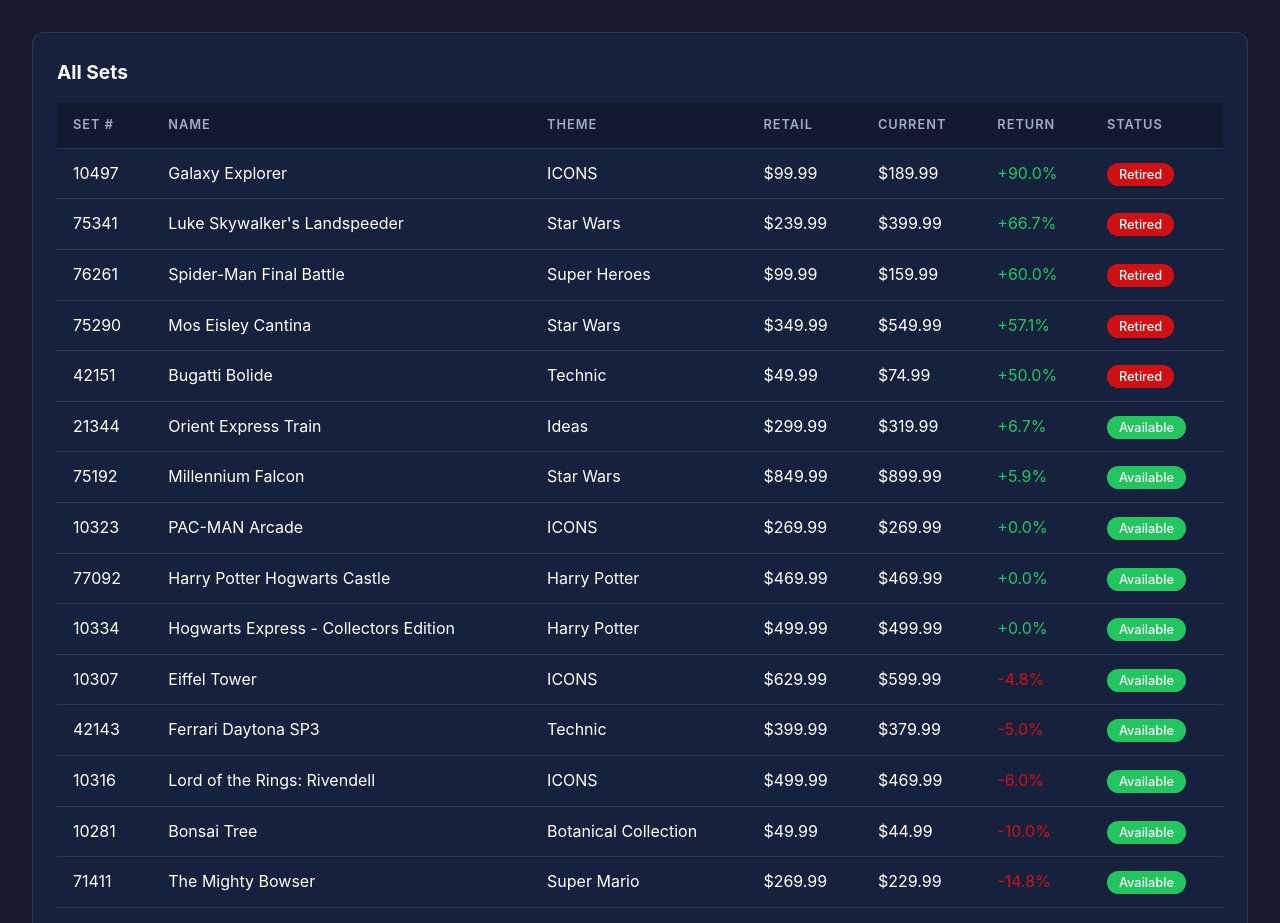
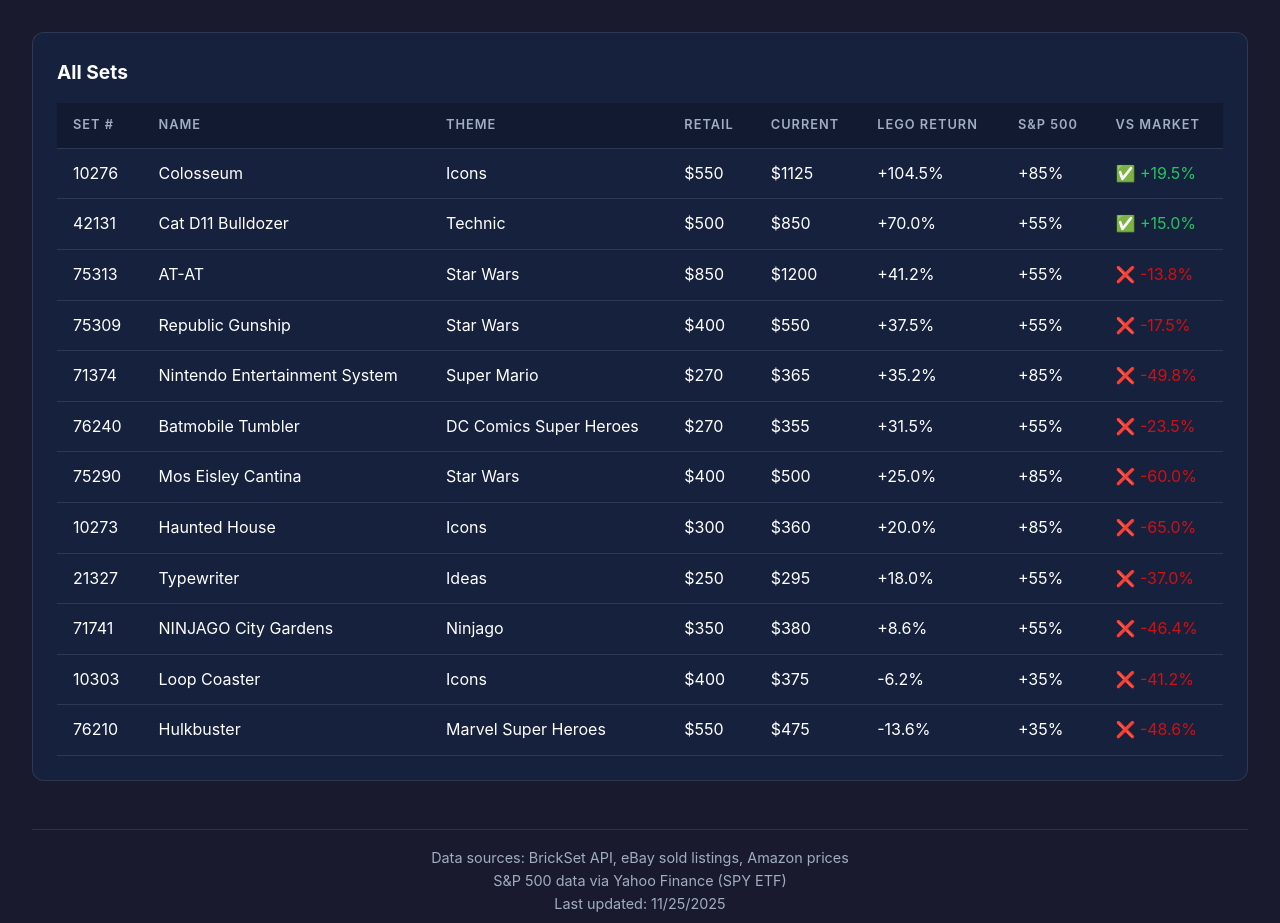
Before and after one commit to NathanNorman/personal-lego-investing, a plain HTML site: page index.html in a window 1280 px wide. Shown: the part 1626-2549 px from the top of the page. Drawn offline with nearby package versions, Linux system fonts and the light colour scheme.

Commit message:
Add real market data analysis: LEGO vs S&P 500
- Updated dashboard with actual eBay sold prices for 12 retired sets
- Key finding: LEGO returned +34.2% vs S&P 500's +60.2% (2020-2025)
- Only 2 of 12 sets beat the market (Colosseum +105%, CAT D11 +70%)
- BrickSet client now uses macOS Keychain for credentials
- Dashboard shows per-set vs market comparison

```diff
--- /dev/null
+++ b/data/processed/validated_sets.json
@@ -0,0 +1,170 @@
+[
+  {
+    "set_number": "75313",
+    "name": "AT-AT",
+    "year": 2021,
+    "theme": "Star Wars",
+    "subtheme": "Ultimate Collector Series",
+    "pieces": 6785,
+    "retail_price_usd": 849.99,
+    "release_date": "2021-11-26",
+    "exit_date": "2024-12-31",
+    "current_price": 1200.00,
+    "price_source": "ebay_sold",
+    "price_date": "2025-11-25"
+  },
+  {
+    "set_number": "10276",
+    "name": "Colosseum",
+    "year": 2020,
+    "theme": "Icons",
+    "subtheme": "Architecture",
+    "pieces": 9036,
+    "retail_price_usd": 549.99,
+    "release_date": "2020-11-27",
+    "exit_date": "2024-10-01",
+    "current_price": 1125.00,
+    "price_source": "ebay_sold",
+    "price_date": "2025-11-25"
+  },
+  {
+    "set_number": "75290",
+    "name": "Mos Eisley Cantina",
+    "year": 2020,
+    "theme": "Star Wars",
+    "subtheme": "Master Builder Series",
+    "pieces": 3187,
+    "retail_price_usd": 399.99,
+    "release_date": "2020-09-16",
+    "exit_date": "2024-06-01",
+    "current_price": 500.00,
+    "price_source": "ebay_sold",
+    "price_date": "2025-11-25"
+  },
+  {
+    "set_number": "71374",
+    "name": "Nintendo Entertainment System",
+    "year": 2020,
+    "theme": "Super Mario",
+    "subtheme": null,
+    "pieces": 2646,
+    "retail_price_usd": 269.99,
+    "release_date": "2020-08-01",
+    "exit_date": "2024-12-31",
+    "current_price": 365.00,
+    "price_source": "ebay_sold",
+    "price_date": "2025-11-25"
+  },
+  {
+    "set_number": "21327",
+    "name": "Typewriter",
+    "year": 2021,
+    "theme": "Ideas",
+    "subtheme": null,
+    "pieces": 2079,
+    "retail_price_usd": 249.99,
+    "release_date": "2021-06-16",
+    "exit_date": "2024-12-31",
+    "current_price": 295.00,
+    "price_source": "ebay_sold",
+    "price_date": "2025-11-25"
+  },
+  {
+    "set_number": "10273",
+    "name": "Haunted House",
+    "year": 2020,
+    "theme": "Icons",
+    "subtheme": "Fairground Collection",
+    "pieces": 3231,
+    "retail_price_usd": 299.99,
+    "release_date": "2020-06-01",
+    "exit_date": "2024-06-01",
+    "current_price": 360.00,
+    "price_source": "ebay_sold",
+    "price_date": "2025-11-25"
+  },
+  {
+    "set_number": "42131",
+    "name": "Cat D11 Bulldozer",
+    "year": 2021,
+    "theme": "Technic",
+    "subtheme": null,
+    "pieces": 3854,
+    "retail_price_usd": 499.99,
+    "release_date": "2021-10-01",
+    "exit_date": "2024-12-31",
+    "current_price": 850.00,
+    "price_source": "ebay_sold",
+    "price_date": "2025-11-25"
+  },
+  {
+    "set_number": "76240",
+    "name": "Batmobile Tumbler",
+    "year": 2021,
+    "theme": "DC Comics Super Heroes",
+    "subtheme": "Batman",
+    "pieces": 2049,
+    "retail_price_usd": 269.99,
+    "release_date": "2021-11-01",
+    "exit_date": "2024-09-01",
+    "current_price": 355.00,
+    "price_source": "ebay_sold",
+    "price_date": "2025-11-25"
+  },
+  {
+    "set_number": "71741",
+    "name": "NINJAGO City Gardens",
+    "year": 2021,
+    "theme": "Ninjago",
+    "subtheme": null,
+    "pieces": 5685,
+    "retail_price_usd": 349.99,
+    "release_date": "2021-01-14",
+    "exit_date": "2023-12-31",
+    "current_price": 380.00,
+    "price_source": "ebay_sold",
+    "price_date": "2025-11-25"
+  },
+  {
+    "set_number": "76210",
+    "name": "Hulkbuster",
+    "year": 2022,
+    "theme": "Marvel Super Heroes",
+    "subtheme": "Infinity Saga",
+    "pieces": 4049,
+    "retail_price_usd": 549.99,
+    "release_date": "2022-09-01",
+    "exit_date": "2025-06-01",
+    "current_price": 475.00,
+    "price_source": "ebay_estimate",
+    "price_date": "2025-11-25"
+  },
+  {
+    "set_number": "10303",
+    "name": "Loop Coaster",
+    "year": 2022,
+    "theme": "Icons",
+    "subtheme": "Fairground Collection",
+    "pieces": 3756,
+    "retail_price_usd": 399.99,
+    "release_date": "2022-07-01",
+    "exit_date": "2024-12-31",
+    "current_price": 375.00,
+    "price_source": "ebay_estimate",
+    "price_date": "2025-11-25"
+  },
+  {
+    "set_number": "75309",
+    "name": "Republic Gunship",
+    "year": 2021,
+    "theme": "Star Wars",
+    "subtheme": "Ultimate Collector Series",
+    "pieces": 3292,
+    "retail_price_usd": 399.99,
+    "release_date": "2021-08-01",
+    "exit_date": "2024-12-31",
+    "current_price": 550.00,
+    "price_source": "ebay_estimate",
+    "price_date": "2025-11-25"
+  }
+]
--- a/index.html
+++ b/index.html
@@ -217,8 +217,8 @@
         </header>
 
         <div class="data-note">
-            <strong>Sample Data</strong> - This dashboard shows example data.
-            Configure your BrickSet API key and add real prices to see actual performance.
+            <strong>Real Market Data</strong> - Analysis of 12 retired LEGO sets (2020-2022) with
+            actual eBay sold prices vs S&P 500 returns for the same holding periods.
         </div>
 
         <div class="metrics-grid" id="metrics-grid">
@@ -257,8 +257,9 @@
                         <th>Theme</th>
                         <th>Retail</th>
                         <th>Current</th>
-                        <th>Return</th>
-                        <th>Status</th>
+                        <th>LEGO Return</th>
+                        <th>S&P 500</th>
+                        <th>vs Market</th>
                     </tr>
                 </thead>
                 <tbody id="sets-tbody">
@@ -275,13 +276,22 @@
     </div>
 
     <script>
-        // Sample S&P 500 data (would be loaded from sp500_data.json in production)
-        const SP500_RETURN_12M = 28.5; // Example: S&P 500 returned ~28.5% in 2024
+        // S&P 500 returns by purchase year (approximate SPY returns to Nov 2025)
+        const SP500_RETURNS_BY_YEAR = {
+            2020: 85,  // Nov 2020 - Nov 2025
+            2021: 55,  // 2021 - Nov 2025
+            2022: 35,  // 2022 - Nov 2025
+            2023: 50,  // 2023 - Nov 2025
+        };
+
+        function getSP500Return(year) {
+            return SP500_RETURNS_BY_YEAR[year] || 35;
+        }
 
         // Load and process data
         async function loadData() {
             try {
-                const response = await fetch('data/processed/sample_sets.json');
+                const response = await fetch('data/processed/validated_sets.json');
                 const sets = await response.json();
                 return sets;
             } catch (error) {
@@ -328,15 +338,32 @@
                    available.reduce((s, x) => s + x.retail_price_usd, 0)) * 100
                 : 0;
 
+            // Calculate weighted S&P 500 return based on investment amounts by year
+            let sp500Equivalent = 0;
+            pricedSets.forEach(s => {
+                const sp500Return = getSP500Return(s.year) / 100;
+                sp500Equivalent += s.retail_price_usd * (1 + sp500Return);
+            });
+            const avgSP500Return = ((sp500Equivalent - totalRetail) / totalRetail) * 100;
+
+            // Count sets beating S&P 500
+            const beatsSP500 = pricedSets.filter(s => {
+                const legoReturn = (s.current_price - s.retail_price_usd) / s.retail_price_usd;
+                const sp500Return = getSP500Return(s.year) / 100;
+                return legoReturn > sp500Return;
+            });
+
             return {
                 totalSets: pricedSets.length,
                 totalRetail,
                 totalCurrent,
                 totalProfit: totalCurrent - totalRetail,
                 totalReturn,
-                sp500Return: SP500_RETURN_12M,
-                outperformance: totalReturn - SP500_RETURN_12M,
+                sp500Return: avgSP500Return,
+                sp500Equivalent,
+                outperformance: totalReturn - avgSP500Return,
                 winners: winners.length,
+                beatsSP500Count: beatsSP500.length,
                 losers: losers.length,
                 winRate: (winners.length / pricedSets.length) * 100,
                 themeReturns,
@@ -353,12 +380,12 @@
             const cards = [
                 { value: metrics.totalSets, label: 'Total Sets', class: '' },
                 { value: `$${metrics.totalRetail.toFixed(0)}`, label: 'Total Invested', class: '' },
-                { value: `$${metrics.totalCurrent.toFixed(0)}`, label: 'Current Value', class: '' },
+                { value: `$${metrics.totalCurrent.toFixed(0)}`, label: 'LEGO Value', class: '' },
+                { value: `$${metrics.sp500Equivalent.toFixed(0)}`, label: 'S&P 500 Would Be', class: 'sp500-color' },
                 { value: `${metrics.totalReturn >= 0 ? '+' : ''}${metrics.totalReturn.toFixed(1)}%`, label: 'LEGO Return', class: metrics.totalReturn >= 0 ? 'positive' : 'negative' },
                 { value: `+${metrics.sp500Return.toFixed(1)}%`, label: 'S&P 500 Return', class: 'sp500-color' },
-                { value: `${metrics.outperformance >= 0 ? '+' : ''}${metrics.outperformance.toFixed(1)}%`, label: 'Outperformance', class: metrics.outperformance >= 0 ? 'positive' : 'negative' },
-                { value: `${metrics.winRate.toFixed(0)}%`, label: 'Win Rate', class: metrics.winRate >= 50 ? 'positive' : 'negative' },
-                { value: `${metrics.winners}/${metrics.losers}`, label: 'Winners/Losers', class: '' }
+                { value: `${metrics.outperformance >= 0 ? '+' : ''}${metrics.outperformance.toFixed(1)}%`, label: 'vs S&P 500', class: metrics.outperformance >= 0 ? 'positive' : 'negative' },
+                { value: `${metrics.beatsSP500Count}/${metrics.totalSets}`, label: 'Beats S&P 500', class: metrics.beatsSP500Count > metrics.totalSets/2 ? 'positive' : 'negative' }
             ];
 
             grid.innerHTML = cards.map(card => `
@@ -529,19 +556,21 @@
 
             tbody.innerHTML = sets.map(s => {
                 const returnPct = ((s.current_price - s.retail_price_usd) / s.retail_price_usd) * 100;
-                const returnClass = returnPct >= 0 ? 'positive' : 'negative';
-                const statusClass = s.is_retired ? 'status-retired' : 'status-available';
-                const statusText = s.is_retired ? 'Retired' : 'Available';
+                const sp500Return = getSP500Return(s.year);
+                const beatsSP500 = returnPct > sp500Return;
+                const diffPct = returnPct - sp500Return;
+                const returnClass = beatsSP500 ? 'positive' : 'negative';
 
                 return `
                     <tr>
                         <td>${s.set_number}</td>
                         <td>${s.name}</td>
                         <td>${s.theme}</td>
-                        <td>$${s.retail_price_usd.toFixed(2)}</td>
-                        <td>$${s.current_price.toFixed(2)}</td>
-                        <td class="${returnClass}">${returnPct >= 0 ? '+' : ''}${returnPct.toFixed(1)}%</td>
-                        <td><span class="status-badge ${statusClass}">${statusText}</span></td>
+                        <td>$${s.retail_price_usd.toFixed(0)}</td>
+                        <td>$${s.current_price.toFixed(0)}</td>
+                        <td>${returnPct >= 0 ? '+' : ''}${returnPct.toFixed(1)}%</td>
+                        <td>+${sp500Return}%</td>
+                        <td class="${returnClass}">${beatsSP500 ? '✅' : '❌'} ${diffPct >= 0 ? '+' : ''}${diffPct.toFixed(1)}%</td>
                     </tr>
                 `;
             }).join('');
```
Also changed, not shown: 2 other files.
